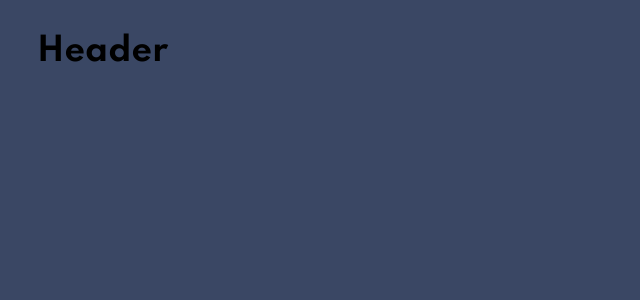
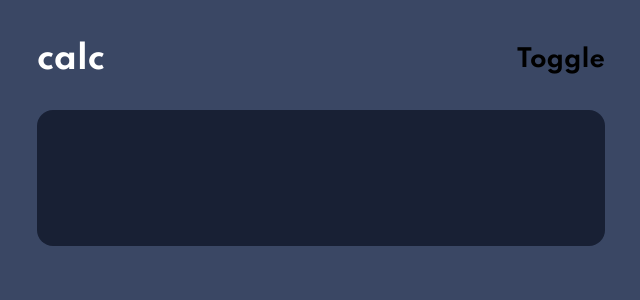
Before and after one commit to AbderrahmaneFadili/calculator-app-react, a React (Create React App) app: page / in a window 1280 px wide. Shown: the top 300 px of the page, without its empty margins (319-959 px from the left). Built offline with nearby package versions, Linux system fonts and the light colour scheme.

Commit message:
Screen UI Styling

```diff
--- a/public/index.html
+++ b/public/index.html
@@ -24,6 +24,10 @@
       work correctly both with client-side routing and a non-root public URL.
       Learn how to configure a non-root public URL by running `npm run build`.
     -->
+    <link
+      rel="stylesheet"
+      href="https://fonts.googleapis.com/css2?family=Spartan:wght@700&display=swap"
+    />
     <title>React App</title>
   </head>
   <body>
--- a/src/components/Calculator/Calculator.jsx
+++ b/src/components/Calculator/Calculator.jsx
@@ -1,10 +1,12 @@
 import React from "react";
 import { CalculatorContainer } from "./Calculator.styles";
 import Header from "../Header/Header";
+import Screen from "../Screen/Screen";
 const Calculator = () => {
   return (
     <CalculatorContainer>
       <Header />
+      <Screen />
     </CalculatorContainer>
   );
 };
--- a/src/components/Header/Header.jsx
+++ b/src/components/Header/Header.jsx
@@ -1,10 +1,12 @@
 import React from "react";
+import { HeaderContainer, HeaderTitle } from "./Header.styles";
 
 function Header() {
   return (
-    <div>
-      <h1>Header</h1>
-    </div>
+    <HeaderContainer>
+      <HeaderTitle>calc</HeaderTitle>
+      <h2>Toggle</h2>
+    </HeaderContainer>
   );
 }
 
--- a/src/components/Header/Header.styles.js
+++ b/src/components/Header/Header.styles.js
@@ -0,0 +1,14 @@
+import styled from "styled-components";
+
+export const HeaderContainer = styled.header`
+  width: 100%;
+  padding: 0.5rem 0;
+  display: flex;
+  justify-content: space-between;
+  align-items: center;
+`;
+
+export const HeaderTitle = styled.h2`
+  color: white;
+  font-size: 2rem;
+`;
--- /dev/null
+++ b/src/components/Screen/Screen.jsx
@@ -0,0 +1,12 @@
+import React from "react";
+import { ScreenWrapper, ScreenInput } from "./Screen.styles";
+
+const Screen = () => {
+  return (
+    <ScreenWrapper>
+      <ScreenInput dir="rtl" />
+    </ScreenWrapper>
+  );
+};
+
+export default Screen;
--- /dev/null
+++ b/src/components/Screen/Screen.styles.js
@@ -0,0 +1,20 @@
+import styled from "styled-components";
+
+export const ScreenWrapper = styled.div`
+  margin: 1.5rem 0;
+  background-color: var(--screen-background);
+  padding: 2.5rem 1.5rem;
+  border-radius: 1rem;
+`;
+
+export const ScreenInput = styled.input`
+  width: 100%;
+  padding: 0;
+  font-family: var(--main-font);
+  font-size: 3rem;
+  border: 0;
+  outline: 0;
+  color: white;
+  background-color: var(--screen-background);
+  direction: rtl;
+`;
--- a/src/themes/GlobalStyle.jsx
+++ b/src/themes/GlobalStyle.jsx
@@ -1,8 +1,6 @@
 import styled, { createGlobalStyle } from "styled-components";
 
 const GlobalStyle = createGlobalStyle`
-
-  @import url('https://fonts.googleapis.com/css2?family=Spartan:wght@700&display=swap');
 
   *,*::after,*::before{
      padding: 0;
@@ -17,7 +15,7 @@ const GlobalStyle = createGlobalStyle`
       --main-background:${({ theme }) => theme.mainBackground};
       --toggle-background:${({ theme }) => theme.toggleBackground};
       --keypad-background:${({ theme }) => theme.keypadBackground};
-      --screen-Background:${({ theme }) => theme.screenBackground};
+      --screen-background:${({ theme }) => theme.screenBackground};
       //keys
       --key-number:${({ theme }) => theme.keyNumber};
       --Key-number-shadow:${({ theme }) => theme.KeyNumberShadow};
```
